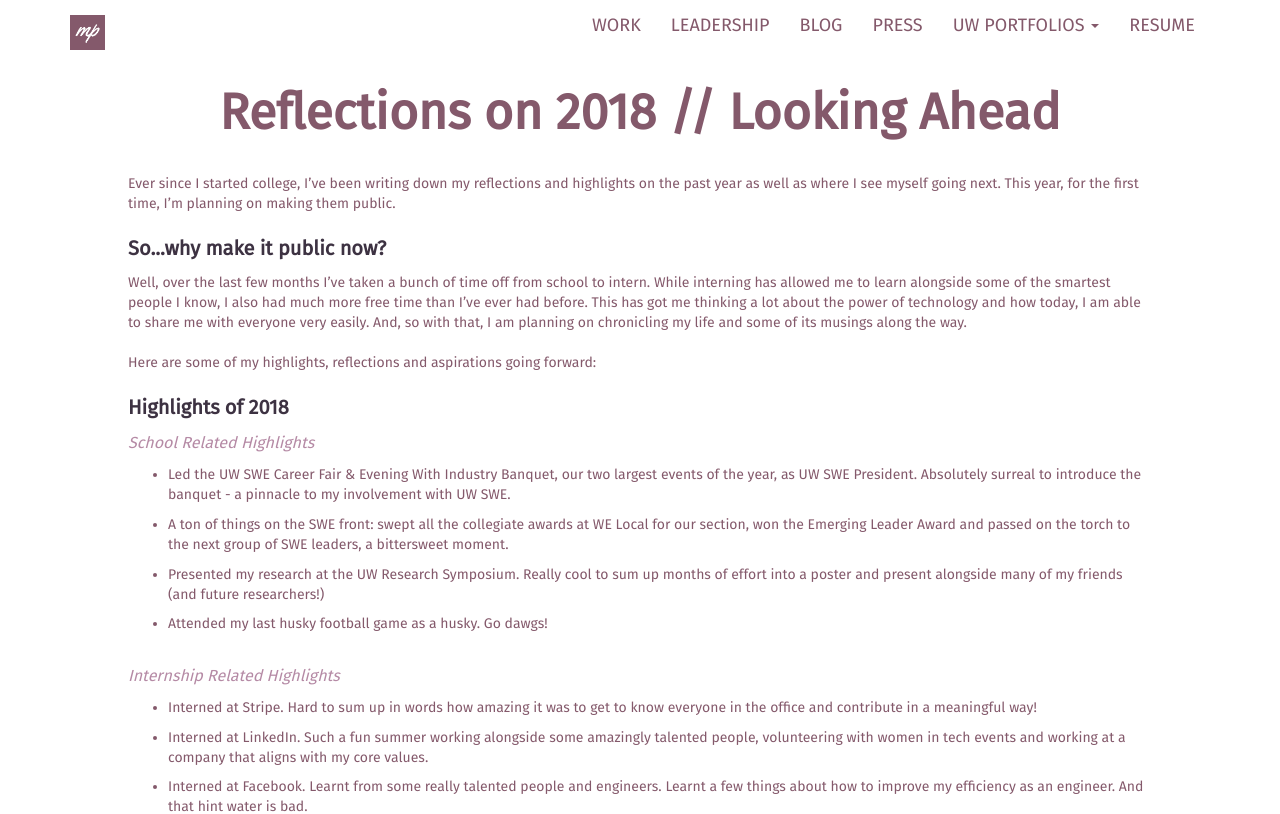
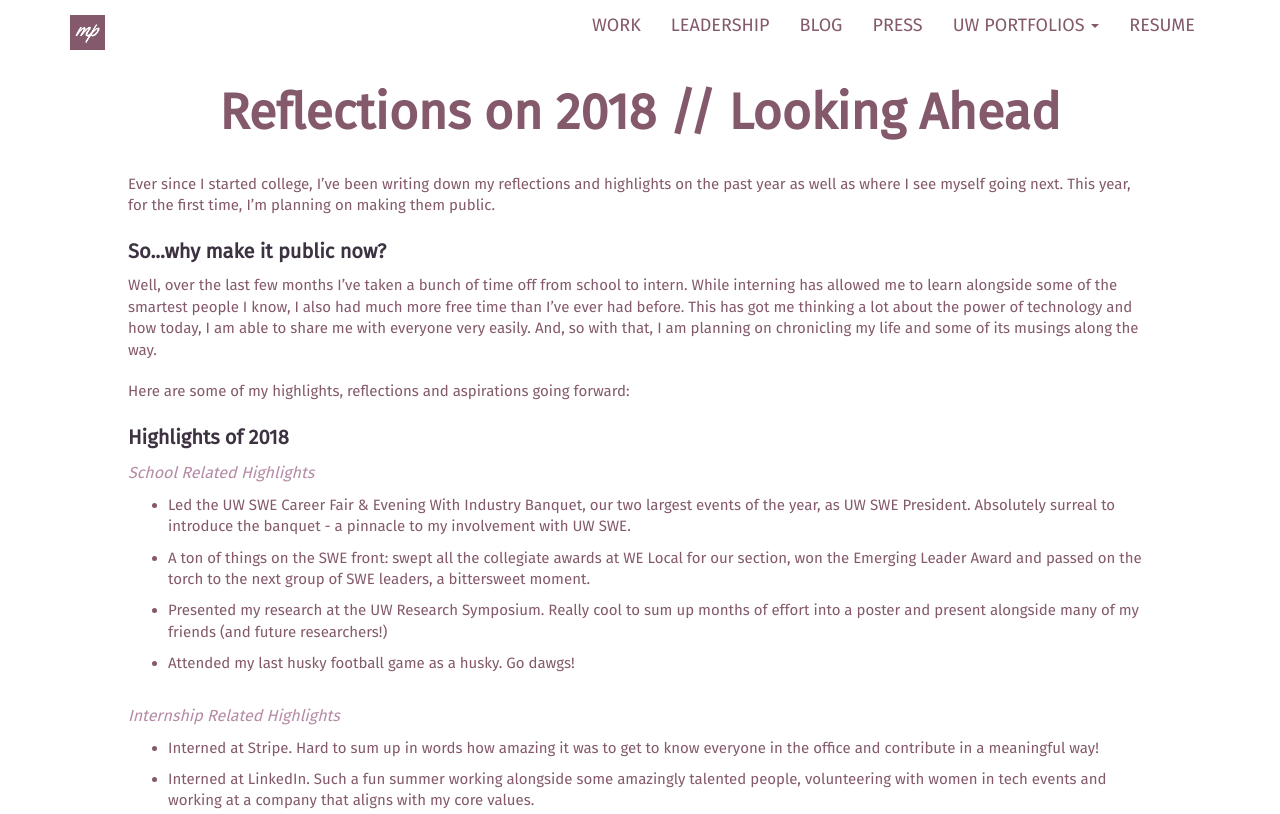
Before and after one commit to mitalipalekar/mitalipalekar.github.io, a React (Create React App) app: page /reflections_on_2018_looking_ahead in a window 1280 px wide. Shown: the top 814 px of the page. Built offline with nearby package versions, Linux system fonts and the light colour scheme.

Commit message:
Changed font size

```diff
--- a/public/css/styles.css
+++ b/public/css/styles.css
@@ -109,7 +109,7 @@ a:hover, a:active {
 }
 
 /* PRESS/BLOG STYLING */
-#press p, #content p {
+#press p, #blog p {
   font-size: 16px;
 }
 
@@ -147,14 +147,14 @@ a:hover, a:active {
 
 #content p {
   font-family: 'Fira Sans', Sans-Serif;
-  font-size: 14px;
+  font-size: 15px;
   color: #84596B;
   padding-bottom: 1%;
 }
 
 #content li {
   font-family: 'Fira Sans', Sans-Serif;
-  font-size: 14px;
+  font-size: 15px;
   color: #84596B;
 }
 
```
Also changed, not shown: 1 other file (tests, documents, lock files or other folders).
